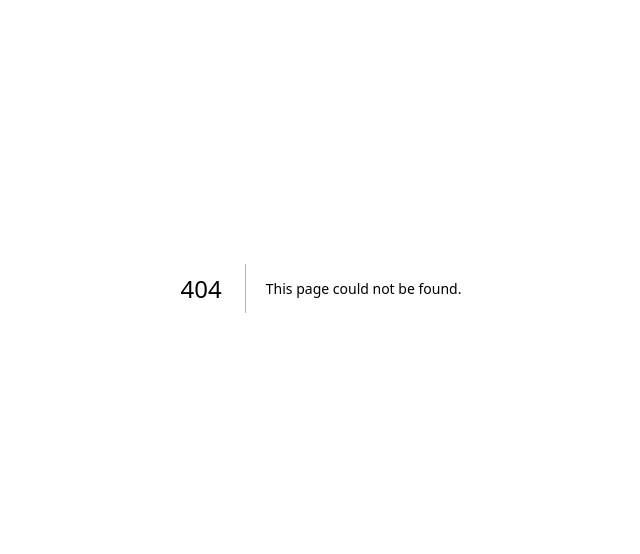
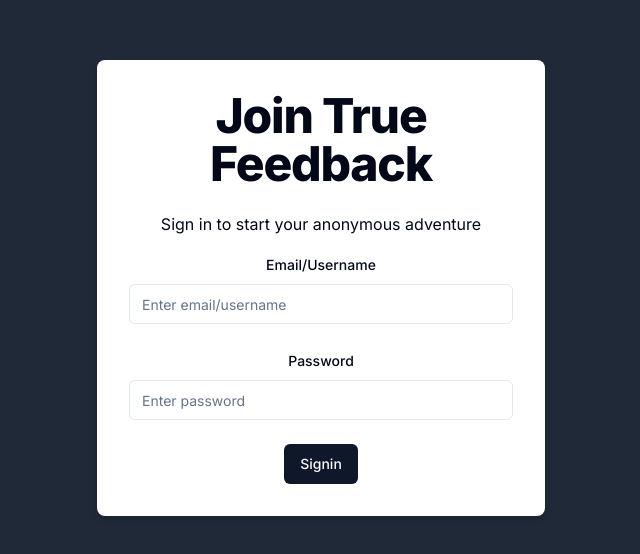
Before and after one commit to DeevSavla/message_app, a Next.js app: page /sign-in in a window 1280 px wide. Before the commit this address had no page. Shown: the part 112-666 px from the top of the page, without its empty margins (319-959 px from the left). Built offline with nearby package versions, Linux system fonts and the light colour scheme.

Commit message:
add sign-in component

```diff
--- /dev/null
+++ b/src/app/(app)/dashboard/page.tsx
@@ -0,0 +1,9 @@
+import React from 'react'
+
+function page() {
+  return (
+    <div>page</div>
+  )
+}
+
+export default page
--- /dev/null
+++ b/src/app/(auth)/layout.tsx
@@ -0,0 +1,16 @@
+export const metadata = {
+  title: 'Next.js',
+  description: 'Generated by Next.js',
+}
+
+export default function RootLayout({
+  children,
+}: {
+  children: React.ReactNode
+}) {
+  return (
+    <html lang="en">
+      <body>{children}</body>
+    </html>
+  )
+}
--- /dev/null
+++ b/src/app/(auth)/sign-in/page.tsx
@@ -0,0 +1,114 @@
+'use client'
+import { zodResolver } from "@hookform/resolvers/zod"
+import { useForm } from "react-hook-form"
+import { z } from "zod"
+import { useState } from "react"
+import { useToast } from "@/components/ui/use-toast"
+import { useRouter } from "next/navigation"
+import { Button } from "@/components/ui/button"
+import { Input } from "@/components/ui/input"
+import {
+  Form,
+  FormControl,
+  FormField,
+  FormItem,
+  FormLabel,
+  FormMessage,
+} from "@/components/ui/form"
+import { Loader2 } from "lucide-react"
+import { signInSchema } from "@/schemas/signInSchema"
+import { signIn } from "next-auth/react"
+
+function page() {
+  const { toast } = useToast()
+  const router = useRouter()
+  const [isSubmit, setIsSubmit] = useState(false)
+
+  //zod - optional to use z.infer
+  const form = useForm<z.infer<typeof signInSchema>>({
+    resolver: zodResolver(signInSchema),
+    defaultValues: {
+      identifier: '',
+      password: ''
+    }
+  })
+
+  const onSubmit = async (data: z.infer<typeof signInSchema>) => {
+    setIsSubmit(true)
+    const result = await signIn('credentials',{
+        redirect:false,
+        identifier:data.identifier,
+        password:data.password
+    })
+    console.log(result)
+    if(result?.error){
+        toast({
+            title:'Login Failed',
+            description:'Incorrect username or password',
+            variant:'destructive'
+        })
+        setIsSubmit(false)
+    }
+    if(result?.url){
+        setIsSubmit(false)
+        router.replace('/dashboard')
+    }
+  }
+
+  return (
+    <div className="flex justify-center items-center min-h-screen bg-gray-800">
+      <div className="w-full max-w-md p-8 space-y-8 bg-white rounded-lg shadow-md">
+        <div className="text-center">
+          <h1 className="text-4xl font-extrabold tracking-tight lg:text-5xl mb-6">
+            Join True Feedback
+          </h1>
+          <p className="mb-4">Sign in to start your anonymous adventure</p>
+          <Form {...form}>
+            <form onSubmit={form.handleSubmit(onSubmit)} className="space-y-6">
+              <FormField
+                name="identifier"
+                control={form.control}
+                render={({ field }) => (
+                  <FormItem>
+                    <FormLabel>Email/Username</FormLabel>
+                    <FormControl>
+                      <Input placeholder="Enter email/username" {...field}/>
+                    </FormControl>
+                    <FormMessage />
+                  </FormItem>
+                )}
+              />
+              <FormField
+                name="password"
+                control={form.control}
+                render={({ field }) => (
+                  <FormItem>
+                    <FormLabel>Password</FormLabel>
+                    <FormControl>
+                      <Input type="password" placeholder="Enter password" {...field} />
+                    </FormControl>
+                    <FormMessage />
+                  </FormItem>
+                )}
+              />
+              <Button type="submit" disabled={isSubmit}>
+                {
+                  isSubmit ?
+                    (
+                      <>
+                        <Loader2 className="mr-2 h-4 w-4 animate-spin" />
+                        Please wait
+                      </>
+                    )
+                    : ('Signin')
+                }
+              </Button>
+            </form>
+          </Form>
+        </div>
+      </div>
+    </div>
+  )
+}
+
+export default page
--- /dev/null
+++ b/src/app/u/[username]/page.tsx
@@ -0,0 +1,9 @@
+import React from 'react'
+
+function page() {
+  return (
+    <div>page</div>
+  )
+}
+
+export default page
```
Also changed, not shown: src/app/(app)/page.tsx (renamed from src/app/page.tsx).
